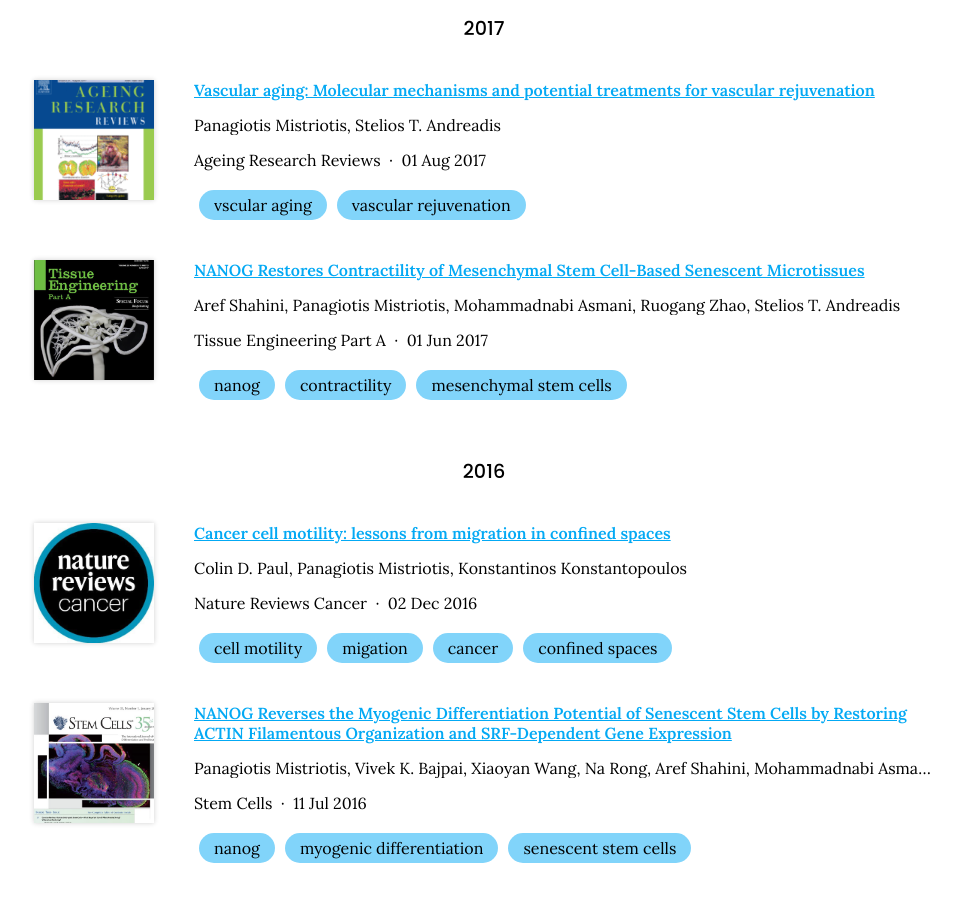
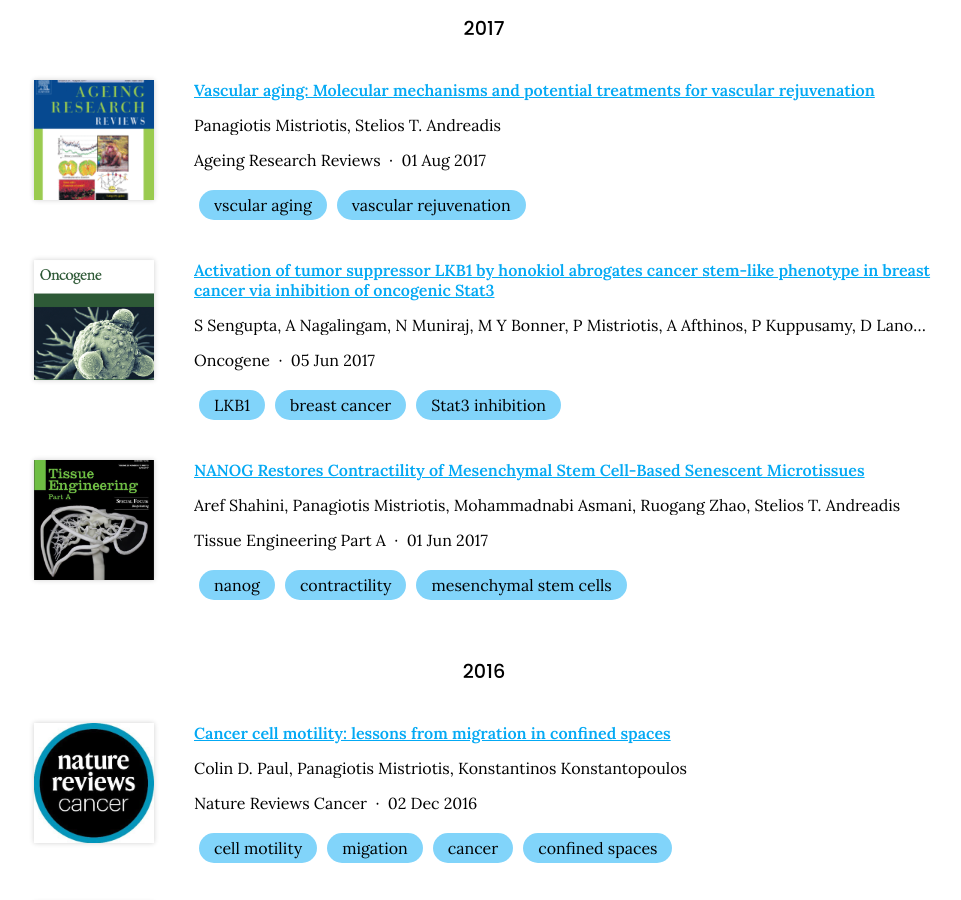
Before and after one commit to mistriotis-lab/mistriotis-lab.github.io, a Jekyll site: the page built from publications/index.md, in a window 1280 px wide and 900 px high, scrolled down 797 px. Shown: the whole window, without its empty margins (156-1117 px from the left). Built offline with Jekyll 4.4.1, drawn with Linux system fonts in a browser that asks for light colours; nearby versions of some CDN libraries.

Commit message:
Generate citations

```diff
--- a/_data/citations.yaml
+++ b/_data/citations.yaml
@@ -47,6 +47,40 @@
   - TRPM7
   - intravasation
   image: images/papers/science-advances.png
+- id: doi:10.1038/onc.2017.164
+  title: Activation of tumor suppressor LKB1 by honokiol abrogates cancer stem-like
+    phenotype in breast cancer via inhibition of oncogenic Stat3
+  authors:
+  - S Sengupta
+  - A Nagalingam
+  - N Muniraj
+  - M Y Bonner
+  - P Mistriotis
+  - A Afthinos
+  - P Kuppusamy
+  - D Lanoue
+  - S Cho
+  - P Korangath
+  - M Shriver
+  - A Begum
+  - V F Merino
+  - C-Y Huang
+  - J L Arbiser
+  - W Matsui
+  - "B Gy\u0151rffy"
+  - K Konstantopoulos
+  - S Sukumar
+  - P A Marignani
+  - N K Saxena
+  - D Sharma
+  publisher: Oncogene
+  date: '2017-06-05'
+  link: https://doi.org/gcfv7d
+  image: images/papers/oncogene.png
+  tags:
+  - LKB1
+  - breast cancer
+  - Stat3 inhibition
 - id: doi:10.1016/j.arr.2017.05.006
   title: 'Vascular aging: Molecular mechanisms and potential treatments for vascular
     rejuvenation'
```
